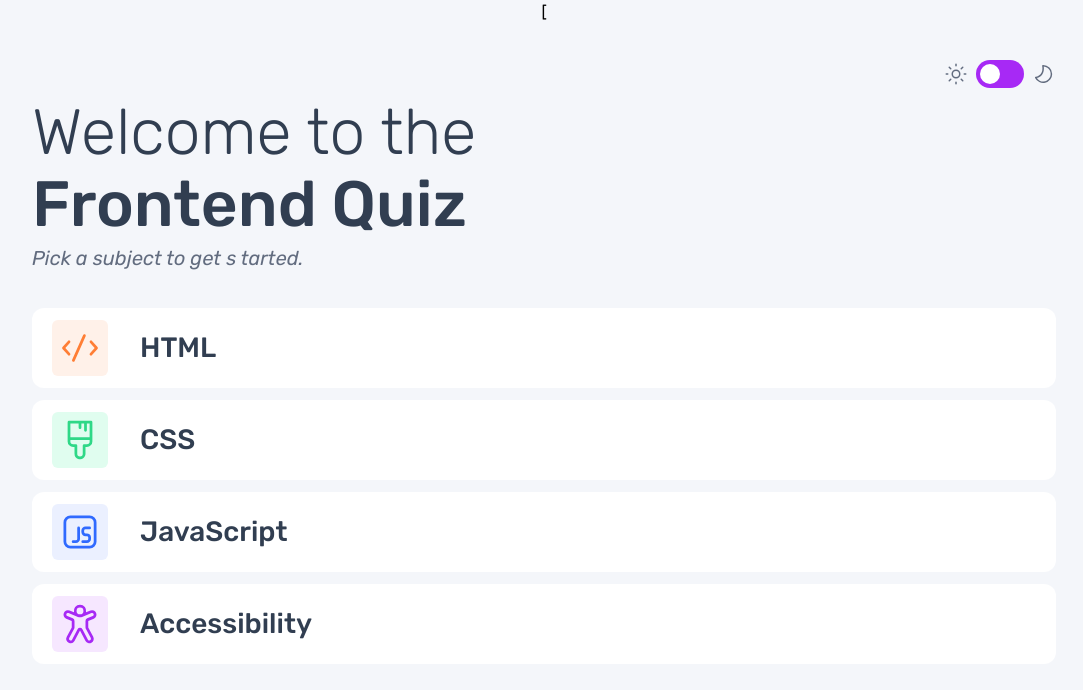
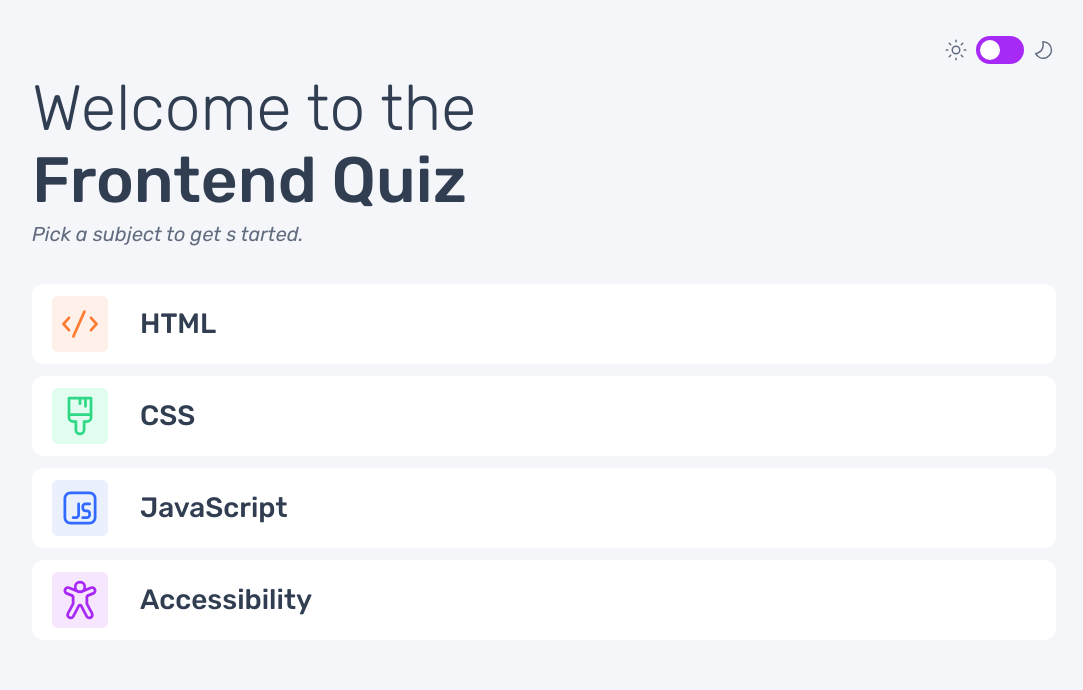
Before and after one commit to wolf2lyon/frontend-quiz-app, a React (Vite) app: page / in a window 1280 px wide. Shown: the top 690 px of the page, without its empty margins (96-1179 px from the left). Built offline with nearby package versions, Linux system fonts and the light colour scheme.

Commit message:
style: change an tab in mi app html

```diff
--- a/src/AppQuizz/index.tsx
+++ b/src/AppQuizz/index.tsx
@@ -8,7 +8,7 @@ const AppQuizz = ({onShowHeader,onShowThemeHeader,onShowList,toogleTheme}:{
   }) => {
     const styleDarkMode = !!toogleTheme  ? 'bg-current-dark' : '' ;
     return (
-      <div className={`flex flex-col items-center pb-5 h-screen 2xl:justify-center ${styleDarkMode}`}>[
+      <div className={`flex flex-col items-center pb-5 h-screen 2xl:justify-center ${styleDarkMode}`}>
         <div className={`w-4/5 h-full 2xl:grid 2xl:grid-flow-row 2xl:auto-rows-auto md:gap-4 md:gap-y-8 2xl:h-[80%] ${styleDarkMode}`}>
           {onShowThemeHeader({})}
           {onShowHeader({})}
```
